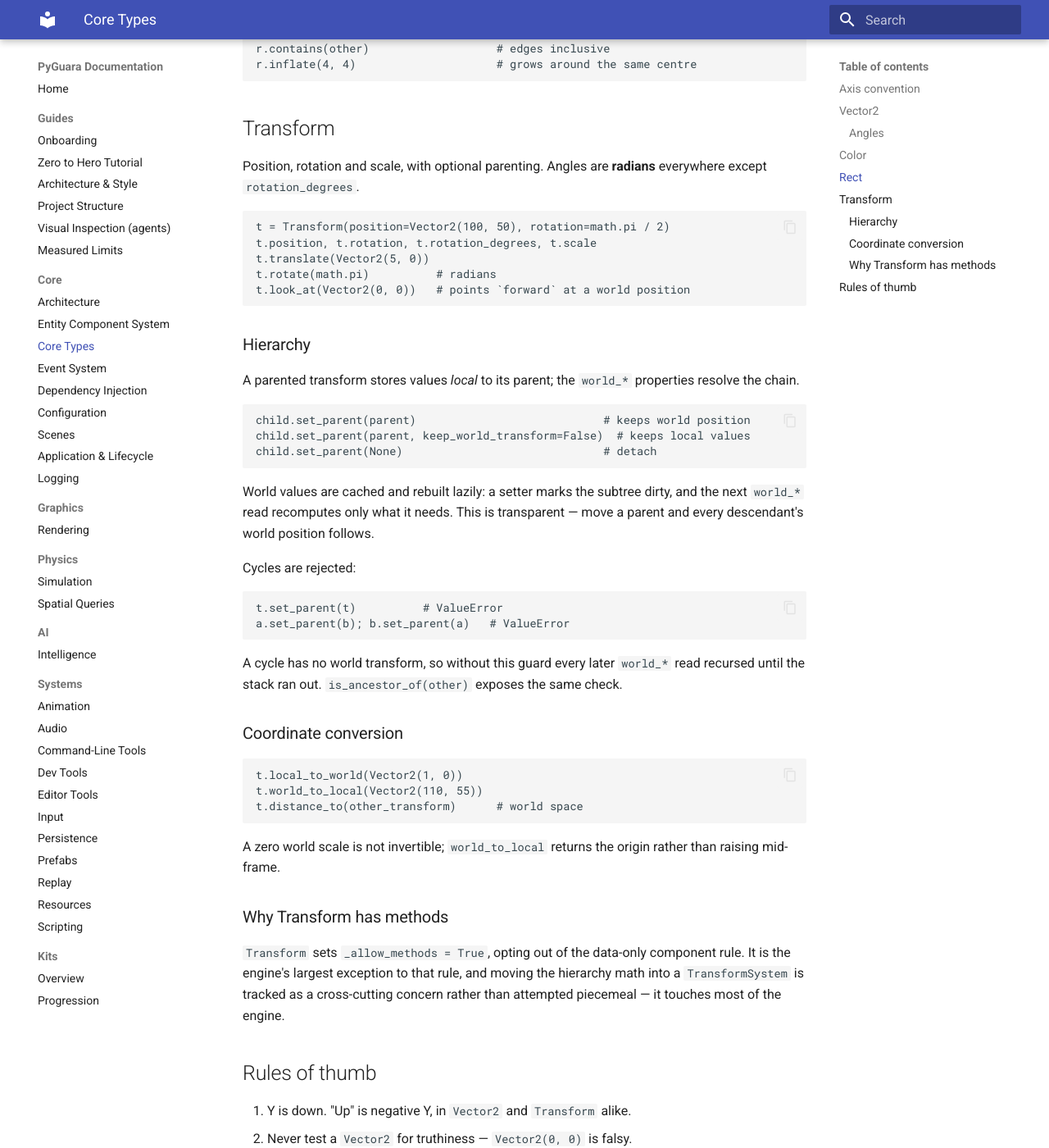
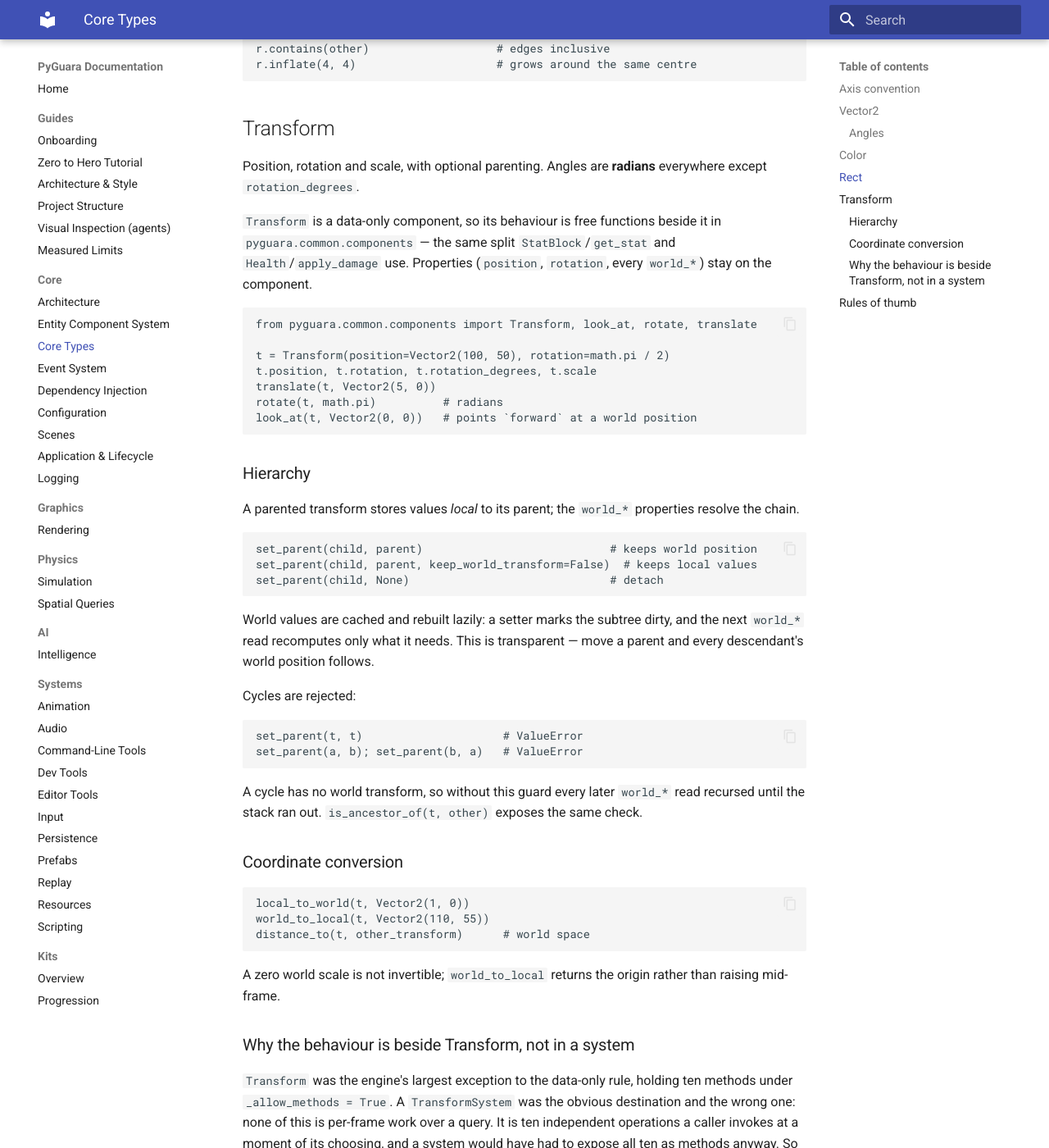
Before and after one commit to Wedeueis/pyguara, an MkDocs documentation site: the page built from docs/core/common-types.md, in a window 1280 px wide and 1400 px high, scrolled down 1994 px. Shown: the whole window at 82% size. Built offline with MkDocs 1.6.1 and Material for MkDocs 9.7.7, drawn with Linux system fonts in a browser that asks for light colours; some of the changed text lies outside the part shown.

Commit message:
docs(ecs): correct the component docs #172 left behind
Three things went stale when components became data-only by default, and
each of them tells a reader something that is now false.

`docs/core/common-types.md` documented `Transform`'s ten methods as
methods. Every snippet in that section — `t.translate(...)`,
`child.set_parent(...)`, `t.local_to_world(...)` — is an AttributeError
now. Rewritten against the free functions, and each snippet run to
confirm it works rather than eyeballed. Its "Why Transform has methods"
section said `Transform` sets `_allow_methods = True`; it no longer does,
so the section now records why the behaviour went beside the component
instead of into a `TransformSystem`, and why the `world_*` cache stayed.

`docs/core/ecs.md` said `BaseComponent` emits a `UserWarning` and
`StrictComponent` is preferred for new code. It raises, and the two are
the same class. The section also never documented `@pure_query`, which is
the carve-out that made the strict default workable, and had no guidance
on choosing between a System and a free function — which is the question
every migration since has actually turned on. Both added.

`BaseComponent`'s own docstring carried the same two errors, three lines
below a module docstring that had already been corrected.

Also documents the first parameter of all ten `Transform` free functions.
Their `Args:` sections were carried over verbatim from the methods, so
each one documented every parameter except the transform itself.

Co-Authored-By: Claude Opus 5 <noreply@anthropic.com>

````diff
--- a/docs/core/common-types.md
+++ b/docs/core/common-types.md
@@ -101,12 +101,19 @@ r.inflate(4, 4)                     # grows around the same centre
 Position, rotation and scale, with optional parenting. Angles are **radians**
 everywhere except `rotation_degrees`.
 
+`Transform` is a data-only component, so its behaviour is free functions
+beside it in `pyguara.common.components` — the same split
+`StatBlock`/`get_stat` and `Health`/`apply_damage` use. Properties
+(`position`, `rotation`, every `world_*`) stay on the component.
+
 ```python
+from pyguara.common.components import Transform, look_at, rotate, translate
+
 t = Transform(position=Vector2(100, 50), rotation=math.pi / 2)
 t.position, t.rotation, t.rotation_degrees, t.scale
-t.translate(Vector2(5, 0))
-t.rotate(math.pi)          # radians
-t.look_at(Vector2(0, 0))   # points `forward` at a world position
+translate(t, Vector2(5, 0))
+rotate(t, math.pi)          # radians
+look_at(t, Vector2(0, 0))   # points `forward` at a world position
 ```
 
 ### Hierarchy
@@ -115,9 +122,9 @@ A parented transform stores values *local* to its parent; the `world_*`
 properties resolve the chain.
 
 ```python
-child.set_parent(parent)                            # keeps world position
-child.set_parent(parent, keep_world_transform=False)  # keeps local values
-child.set_parent(None)                              # detach
+set_parent(child, parent)                            # keeps world position
+set_parent(child, parent, keep_world_transform=False)  # keeps local values
+set_parent(child, None)                              # detach
 ```
 
 World values are cached and rebuilt lazily: a setter marks the subtree dirty,
@@ -127,31 +134,38 @@ and the next `world_*` read recomputes only what it needs. This is transparent
 Cycles are rejected:
 
 ```python
-t.set_parent(t)          # ValueError
-a.set_parent(b); b.set_parent(a)   # ValueError
+set_parent(t, t)                     # ValueError
+set_parent(a, b); set_parent(b, a)   # ValueError
 ```
 
 A cycle has no world transform, so without this guard every later `world_*`
-read recursed until the stack ran out. `is_ancestor_of(other)` exposes the same
-check.
+read recursed until the stack ran out. `is_ancestor_of(t, other)` exposes the
+same check.
 
 ### Coordinate conversion
 
 ```python
-t.local_to_world(Vector2(1, 0))
-t.world_to_local(Vector2(110, 55))
-t.distance_to(other_transform)      # world space
+local_to_world(t, Vector2(1, 0))
+world_to_local(t, Vector2(110, 55))
+distance_to(t, other_transform)      # world space
 ```
 
 A zero world scale is not invertible; `world_to_local` returns the origin
 rather than raising mid-frame.
 
-### Why Transform has methods
+### Why the behaviour is beside Transform, not in a system
 
-`Transform` sets `_allow_methods = True`, opting out of the data-only
-component rule. It is the engine's largest exception to that rule, and moving
-the hierarchy math into a `TransformSystem` is tracked as a cross-cutting
-concern rather than attempted piecemeal — it touches most of the engine.
+`Transform` was the engine's largest exception to the data-only rule, holding
+ten methods under `_allow_methods = True`. A `TransformSystem` was the obvious
+destination and the wrong one: none of this is per-frame work over a query. It
+is ten independent operations a caller invokes at a moment of its choosing, and
+a system would have had to expose all ten as methods anyway. So they became
+free functions, and the rule got a carve-out (`@pure_query`) for the
+side-effect-free reads that genuinely read better as methods.
+
+The lazy `world_*` cache stayed on the component. Its invalidation is driven by
+the property setters, which are permitted, and splitting the cache from the
+setters that dirty it would have made both harder to reason about.
 
 ## Rules of thumb
 
````
Also changed, not shown: docs/core/ecs.md (+44 -11 lines), 1 other file.
